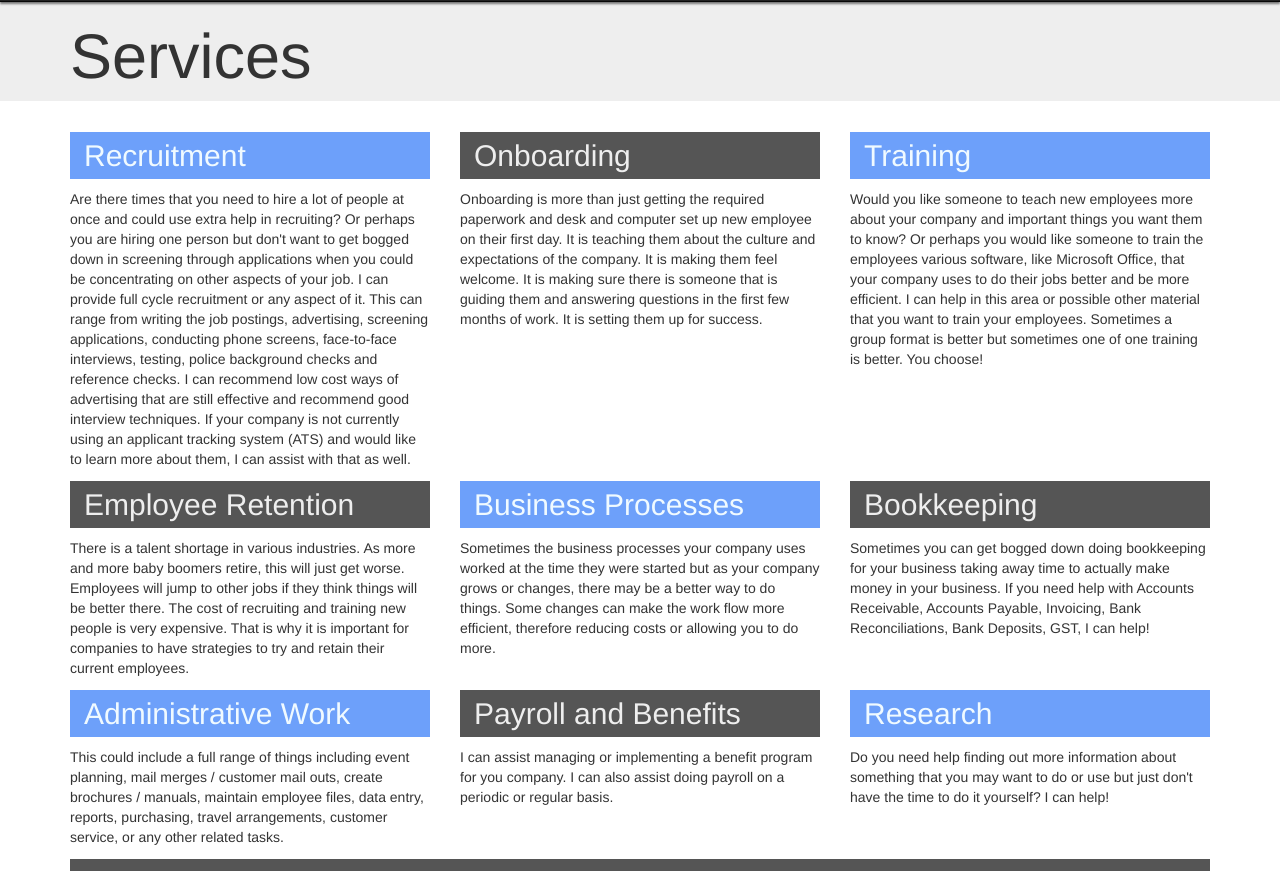
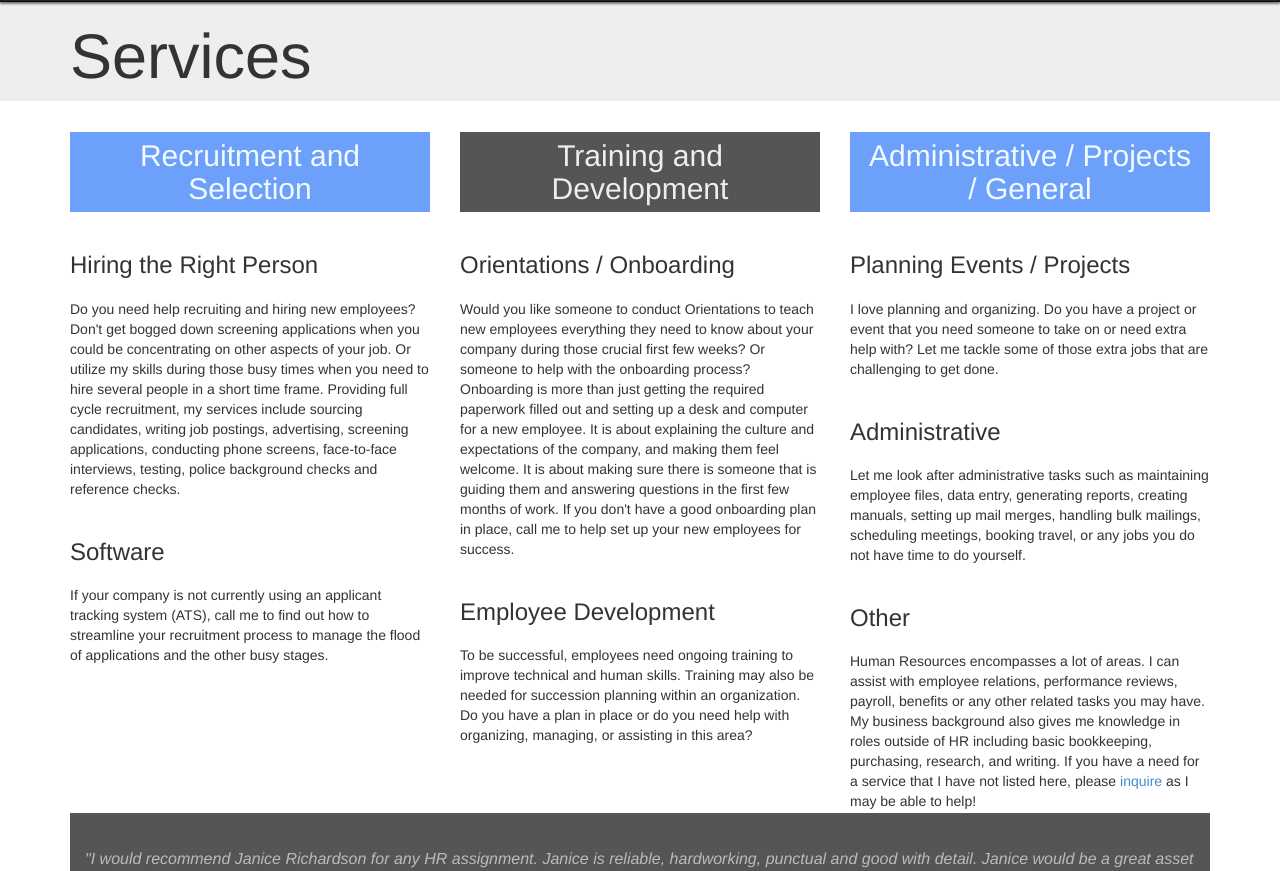
Before and after one commit to aj-r/business-perspectives, a plain HTML site: page public_html/services.html in a window 1280 px wide. Shown: the part 68-939 px from the top of the page. Drawn offline with Linux system fonts and the light colour scheme.

Commit message:
Misc updates

```diff
--- a/public_html/css/main.css
+++ b/public_html/css/main.css
@@ -31,6 +31,17 @@ body {
   color: rgb(240, 250, 255);
   padding: 7px 14px;
   margin-top: 0;
+  text-align: center;
+}
+
+.col-md-4 h3, .col-md-8 h3, .col-md-12 h3 {
+  margin-top: 40px;
+  margin-bottom: 0;
+}
+
+.col-md-4 p, .col-md-8 p, .col-md-12 p {
+  margin-top: 20px;
+  margin-bottom: 20px;
 }
 
 .alt-col h2 {
--- a/public_html/services.html
+++ b/public_html/services.html
@@ -13,6 +13,16 @@
   <!-- Custom styles for this template -->
   <link href="css/main.css" rel="stylesheet">
   <!-- InstanceBeginEditable name="head" -->
+  <script>
+  (function(i,s,o,g,r,a,m){i['GoogleAnalyticsObject']=r;i[r]=i[r]||function(){
+  (i[r].q=i[r].q||[]).push(arguments)},i[r].l=1*new Date();a=s.createElement(o),
+  m=s.getElementsByTagName(o)[0];a.async=1;a.src=g;m.parentNode.insertBefore(a,m)
+  })(window,document,'script','//www.google-analytics.com/analytics.js','ga');
+
+  ga('create', 'UA-54292709-1', 'auto');
+  ga('send', 'pageview');
+
+  </script>
     <!-- InstanceEndEditable -->
   <!-- InstanceParam name="Contact" type="boolean" value="false" -->
   <!-- InstanceParam name="Testimonials" type="boolean" value="true" -->
@@ -36,7 +46,7 @@
           </a>
         </div>
         <div class="navbar-collapse collapse navbar-right">
-          <ul class="nav">
+          <ul class="nav" style="margin-bottom: 0">
             <li><a href="index.html">Home</a></li>
             <li><a href="services.html">Services</a></li>
             <li><a href="about.html">About</a></li>
@@ -63,44 +73,28 @@
 	  <!-- InstanceBeginEditable name="content3" -->
       <div class="row">
         <div class="col-md-4">
-          <h2>Recruitment</h2>
-          <p>Are there times that you need to hire a lot of people at once and could use extra help in recruiting?  Or perhaps you are hiring one person but don't want to get bogged down in screening through applications when you could be concentrating on other aspects of your job.  I can provide full cycle recruitment or any aspect of it.  This can range from writing the job postings, advertising, screening applications, conducting phone screens, face-to-face interviews, testing, police background checks and reference checks.  I can recommend low cost ways of advertising that are still effective and recommend good interview techniques.  If your company is not currently using an applicant tracking system (ATS) and would like to learn more about them, I can assist with that as well.</p>
+          <h2>Recruitment and Selection </h2>
+          <h3>Hiring the Right Person</h3>
+          <p>Do you need help recruiting and hiring new employees? Don't get bogged down screening applications when you could be concentrating on other aspects of your job. Or utilize my skills during those busy times when you need to hire several people in a short time frame.  Providing full cycle recruitment,  my services include sourcing candidates, writing  job postings, advertising, screening applications, conducting phone screens, face-to-face interviews, testing, police background checks and reference checks. </p>
+          <h3>Software</h3>
+          <p style="margin-bottom: 0;">If your company is not currently using an applicant tracking system (ATS), call me to find out how to streamline your recruitment process to manage the flood of applications and the other busy stages.</p>
         </div>
         <div class="col-md-4 alt-col">
-          <h2>Onboarding</h2>
-          <p>Onboarding is more than just getting the required paperwork and desk and computer set up new employee on their first day.  It is teaching them about the culture and expectations of the company.  It is making them feel welcome.  It is making sure there is someone that is guiding them and answering questions in the first few months of work.  It is setting them up for success.</p>
+          <h2>Training and Development</h2>
+          <h3>Orientations / Onboarding</h3>
+          <p>Would you like someone to conduct Orientations to teach new employees everything they need to know about your company during those crucial first few weeks? Or someone to help with the onboarding process?  Onboarding is more than just getting the required paperwork filled out and setting up a desk and computer for a new employee. It is about explaining the culture and expectations of the company, and making them feel welcome. It is about making sure there is someone that is guiding them and answering questions in the first few months of work.   If you don't have a good onboarding plan in place, call me to help set up your new employees for success.</p>
+          <h3>Employee Development</h3>
+          <p style="margin-bottom: 0;">To be successful, employees need ongoing training to improve technical and human skills.  Training may also be needed for succession planning within an organization.  Do you have a plan in place or do you need help with organizing, managing, or assisting in this area?</p>
         </div>
         <div class="col-md-4">
-          <h2>Training</h2>
-          <p>Would you like someone to teach new employees more about your company and important things you want them to know?  Or perhaps you would like someone to train the employees various software, like Microsoft Office, that your company uses to do their jobs better and be more efficient.   I can help in this area or possible other material that you want to train your employees.  Sometimes a group format is better but sometimes one of one training is better.  You choose!</p>
-      </div>
-      </div>
-      <div class="row">
-        <div class="col-md-4 alt-col">
-          <h2>Employee Retention</h2>
-          <p>There is a talent shortage in various industries.  As more and more baby boomers retire, this will just get worse.  Employees will jump to other jobs if they think things will be better there.  The cost of recruiting and training new people is very expensive.  That is why it is important for companies to have strategies to try and retain their current employees.</p>
-        </div>
-        <div class="col-md-4">
-          <h2>Business Processes</h2>
-          <p>Sometimes the business processes your company uses worked at the time they were started but as your company grows or changes, there may be a better way to do things.  Some changes can make the work flow more efficient, therefore reducing costs or allowing you to do more.</p>
-        </div>
-        <div class="col-md-4 alt-col">
-          <h2>Bookkeeping</h2>
-          <p>Sometimes you can get bogged down doing bookkeeping for your business taking away time to actually make money in your business.  If you need help with Accounts Receivable, Accounts Payable, Invoicing, Bank Reconciliations, Bank Deposits, GST, I can help!  </p>
-        </div>
-      </div>
-      <div class="row">
-        <div class="col-md-4">
-          <h2>Administrative Work</h2>
-          <p>This could include a full range of things including event planning, mail merges / customer mail outs, create brochures /  manuals, maintain employee files, data entry, reports, purchasing, travel arrangements, customer service, or any other related tasks.</p>
-        </div>
-        <div class="col-md-4 alt-col">
-          <h2>Payroll and Benefits</h2>
-          <p>I can assist managing or implementing a benefit program for you company.  I can also assist doing payroll on a periodic or regular basis.  </p>
-        </div>
-        <div class="col-md-4">
-          <h2>Research</h2>
-          <p>Do you need help finding out more information about something that you may want to do or use but just don't have the time to do it yourself?  I can help!</p>
+          <h2>Administrative / Projects / General <br />
+          </h2>
+          <h3> Planning Events / Projects</h3>
+          <p>I love planning and organizing. Do you have a project or event that you need someone to take on or need extra help with?   Let me tackle some of those extra jobs that are challenging to  get done.</p>
+          <h3>Administrative</h3>
+          <p>Let me look after administrative tasks such as  maintaining employee files, data entry, generating reports, creating manuals, setting up mail merges, handling bulk mailings, scheduling meetings, booking travel, or any  jobs you do not have time to do yourself.</p>
+          <h3>Other</h3>
+          <p style="margin-bottom: 0;">  Human Resources encompasses a lot of areas. I can  assist with employee relations,  performance reviews, payroll, benefits or any other related tasks you may have. My business background also gives me knowledge in roles outside of HR including basic bookkeeping,   purchasing, research,  and writing. If you have a need for a service that I have not listed here, please <a href="about.html">inquire</a> as I may be able to help!</p>
         </div>
       </div>
       <!-- InstanceEndEditable -->
@@ -109,13 +103,12 @@
         <div class="col-md-12 alt-col">
           <div class="solid">
 		    <!-- InstanceBeginEditable name="TestimonialContent" -->
-            <p class="testimonial">&quot;Janice Richardson was a breath of fresh air when she worked with us at Home Instead Senior Care (a unique company that works with Seniors) in the Role of HR Manager. Janice is always professional with the special ability to work effectively with a variety of different personalities. Her work was always accurate and she is extremely thorough and precise. She has a common sense that is uncommon in today&rsquo;s workplace.&quot;</p>
-            <p class="testimonial-name">
-              Fred Franchuk<br />
-              Managing Partner<br />
-              DBA Home Instead Senior Care            </p>
-            <!-- InstanceEndEditable -->
-          </div>
+            <p class="testimonial" style="margin-bottom: 0">&quot;I would recommend Janice Richardson for any HR assignment.  Janice is reliable, hardworking, punctual and good with detail.  Janice would be a great asset to any team with her positive, easy going , friendly attitude.&quot;</p>
+            <p class="testimonial" style="margin-top: 0;"><br>
+              Karen Redmond<br />
+              HR and Payroll Administrator<br />
+              Warrior Manufacturing Services Ltd. </p>
+            <!-- InstanceEndEditable -->          </div>
         </div>
       </div>
 
```
Also changed, not shown: public_html/about.html (+24 -13 lines), public_html/index.html (+23 -12 lines), public_html/images/DRG_9852_smaller.jpg (added), public_html/images/drg_9852.jpg (added), public_html/img/DRG_9852_smaller.jpg (added), public_html/img/Janice.jpg (added), 1 other file.
